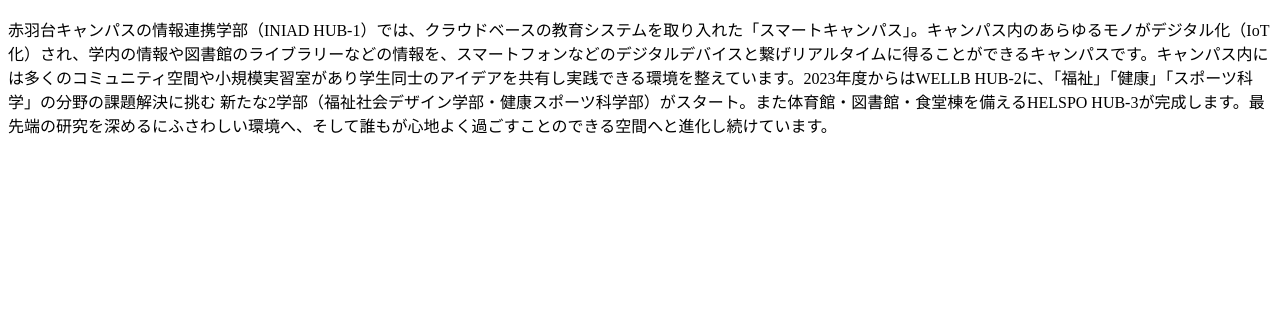
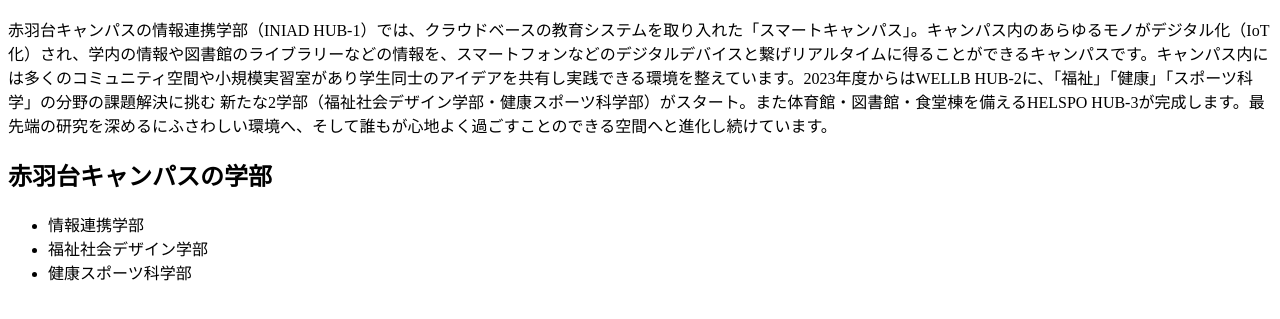
Before and after one commit to 1F10250033/git-remote-test, a plain HTML site: page index.html in a window 1280 px wide. Shown: the part 127-446 px from the top of the page. Drawn offline with Linux system fonts and the light colour scheme.

Commit message:
赤羽キャンパスの学部を追加

```diff
--- a/index.html
+++ b/index.html
@@ -7,5 +7,11 @@
         <h1>東洋大学のキャンパス</h1>
         <h2>赤羽台キャンパス</h2>
         <p>赤羽台キャンパスの情報連携学部（INIAD HUB-1）では、クラウドベースの教育システムを取り入れた「スマートキャンパス」。キャンパス内のあらゆるモノがデジタル化（IoT化）され、学内の情報や図書館のライブラリーなどの情報を、スマートフォンなどのデジタルデバイスと繋げリアルタイムに得ることができるキャンパスです。キャンパス内には多くのコミュニティ空間や小規模実習室があり学生同士のアイデアを共有し実践できる環境を整えています。2023年度からはWELLB HUB-2に、「福祉」「健康」「スポーツ科学」の分野の課題解決に挑む 新たな2学部（福祉社会デザイン学部・健康スポーツ科学部）がスタート。また体育館・図書館・食堂棟を備えるHELSPO HUB-3が完成します。最先端の研究を深めるにふさわしい環境へ、そして誰もが心地よく過ごすことのできる空間へと進化し続けています。</p>
+        <h2>赤羽台キャンパスの学部</h2>
+        <ul>
+            <li>情報連携学部</li>
+            <li>福祉社会デザイン学部</li>
+            <li>健康スポーツ科学部</li>
+        </ul>
     </body>
 </html>
```
